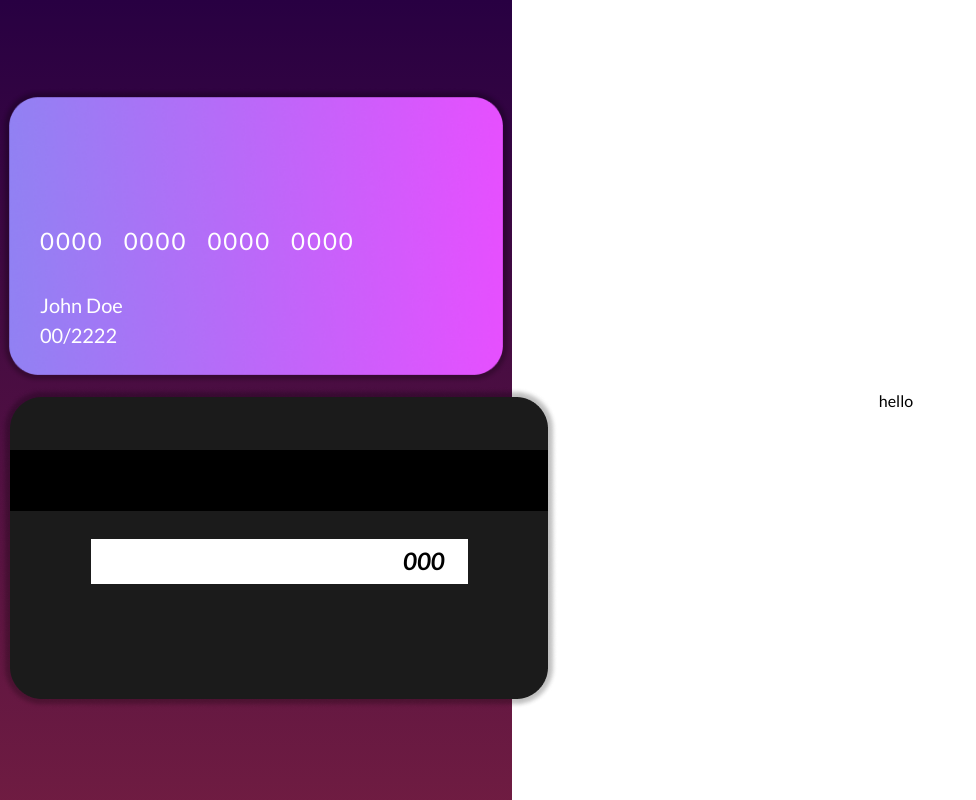
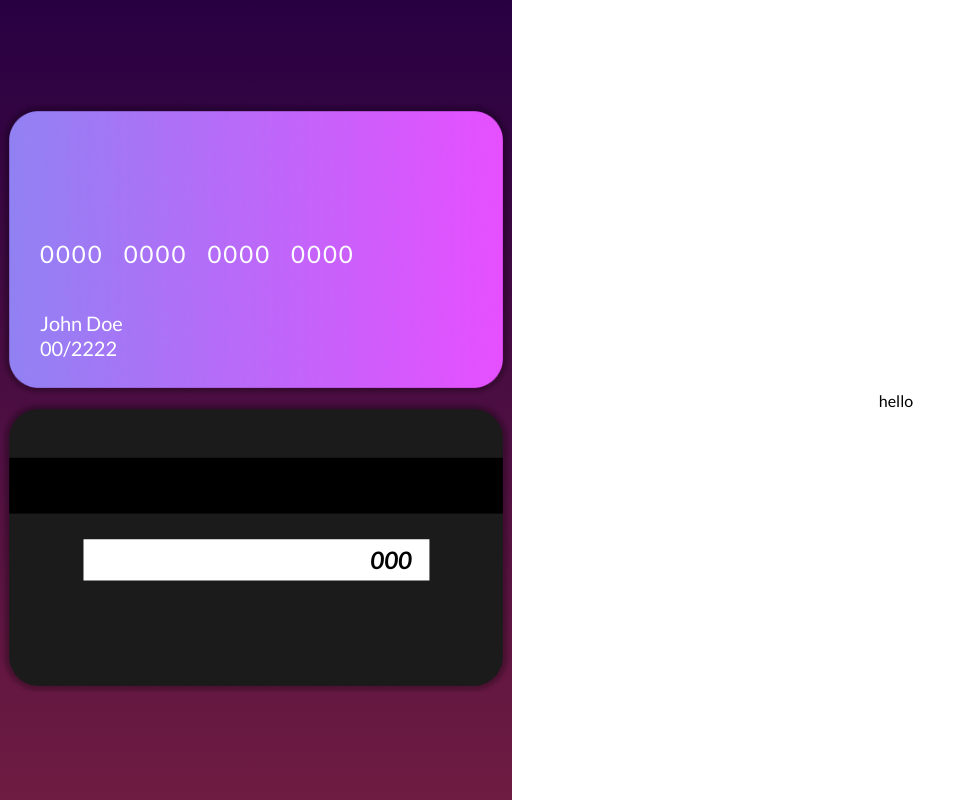
Before and after one commit to Ashard/interactive-credit-card, a plain HTML site: page index.html in a window 1280 px wide. Shown: the whole page, without its empty margins (0-976 px from the left). Drawn offline with Linux system fonts and the light colour scheme.

Commit message:
card back css updates

```diff
--- a/styles.css
+++ b/styles.css
@@ -64,7 +64,7 @@ body {
     font-weight: 500;
     position: absolute;
     left: 40px;
-    bottom: 70px;
+    bottom: 65px;
 }
 
 .card-expiry {
@@ -83,9 +83,7 @@ body {
 }
 
 .card-back {
-    /* margin-top: 20px; */
-    /* margin-left: auto; */
-    /* margin-right: auto; */
+    width: 100%;
 }
 
 .cvc {
@@ -93,8 +91,9 @@ body {
     font-weight: 500;
     font-style: italic;
     position: absolute;
-    left: 403px;
-    top: 159px;
+    right: 100px;
+    top: 48.5%;
+    height: fit-content;
 
 }
 
@@ -104,5 +103,4 @@ body {
     display: flex;
     align-items: center;
     justify-content: center;
-    /* margin: auto; */
 }
```
